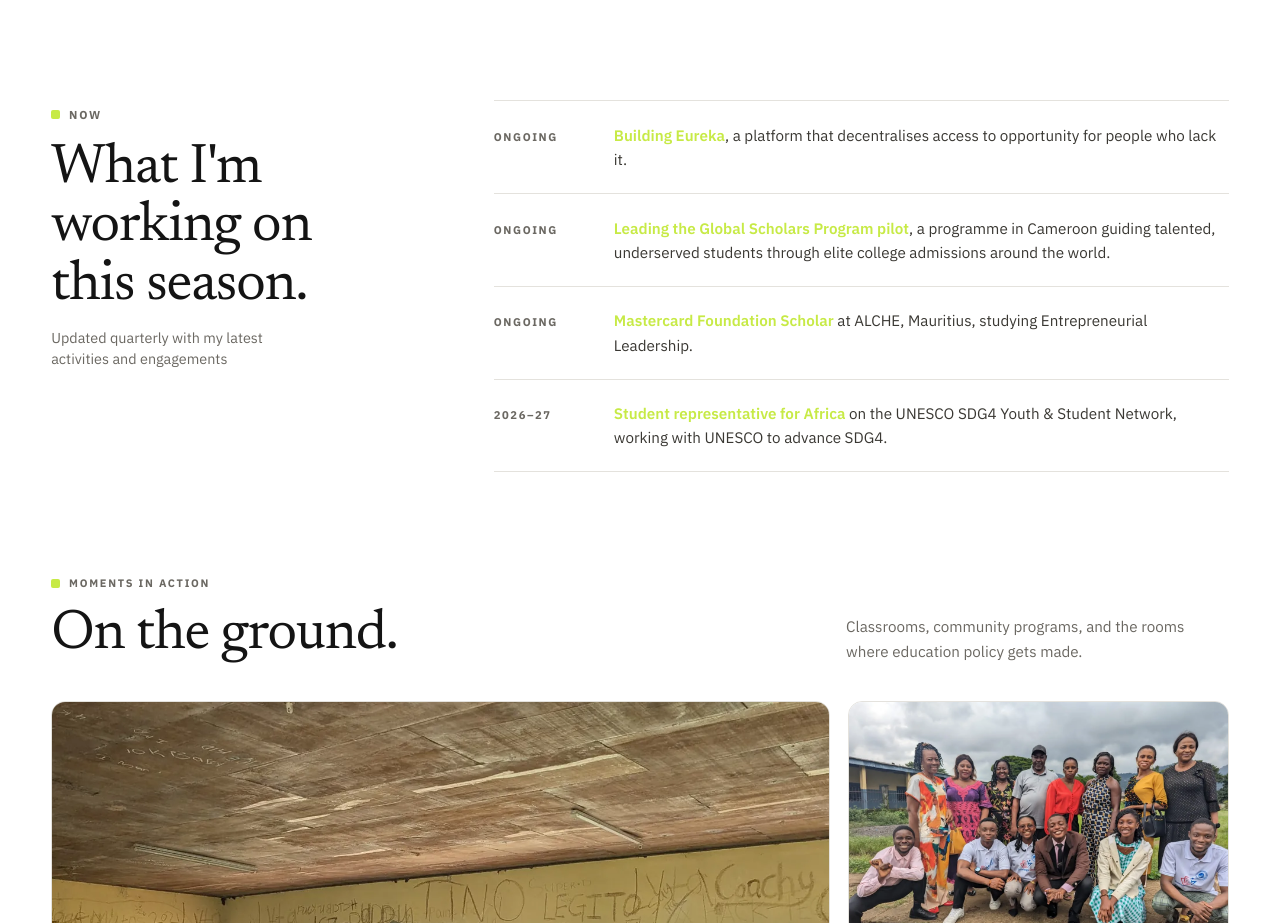
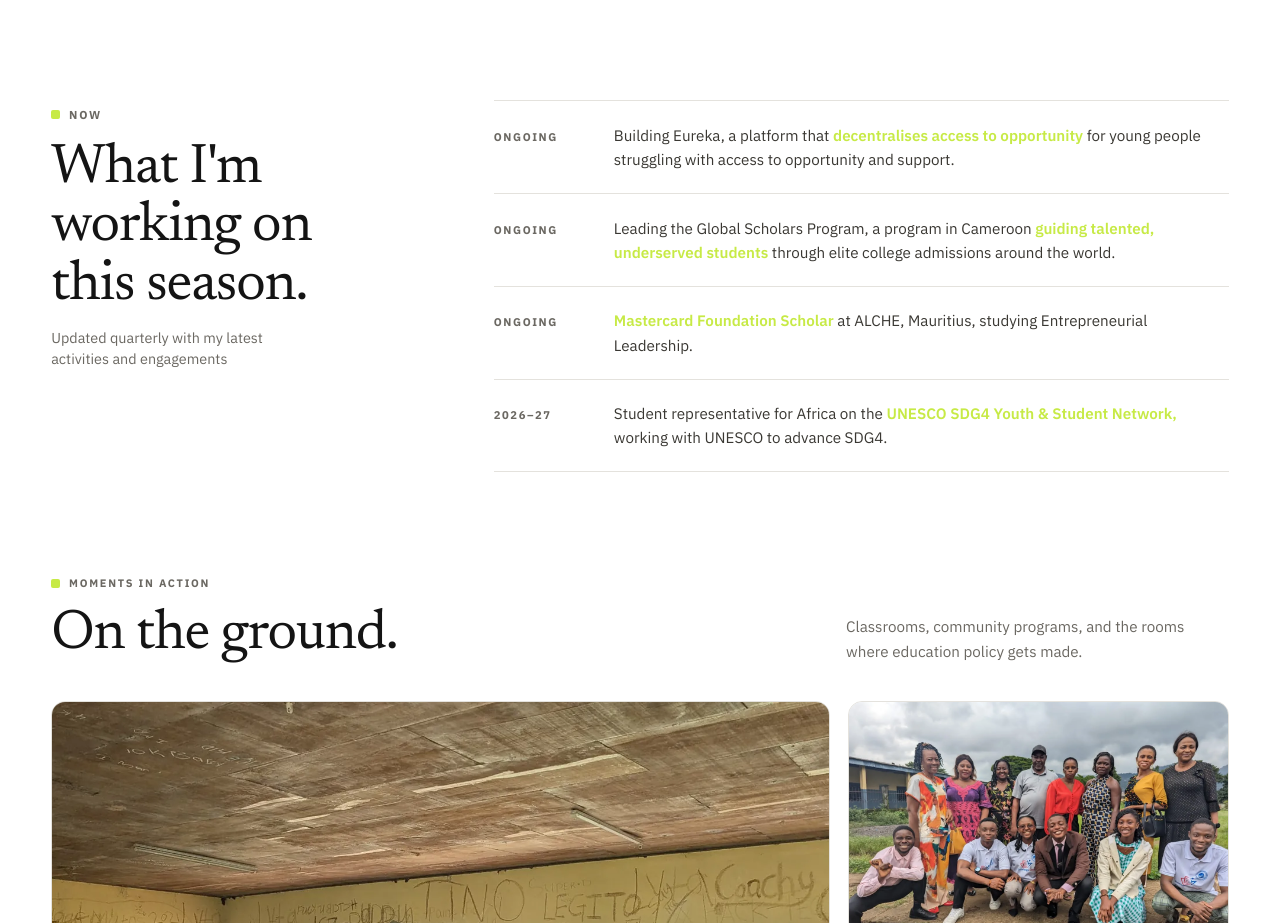
Before and after one commit to Sandy3435/Personal-Website, a plain HTML site: page index.html in a window 1280 px wide. Shown: the part 2044-2967 px from the top of the page. Drawn offline with Linux system fonts and the light colour scheme.

Commit message:
refactor(now): move green highlights to middle phrases; remove UNESCO logo background

```diff
--- a/index.html
+++ b/index.html
@@ -172,11 +172,11 @@
           <div class="now__list">
             <article class="now__item">
               <span class="now__status">ONGOING</span>
-              <p class="now__desc"><strong>Building Eureka</strong>, a platform that decentralises access to opportunity for people who lack it.</p>
+              <p class="now__desc">Building Eureka, a platform that <strong>decentralises access to opportunity</strong> for young people struggling with access to opportunity and support.</p>
             </article>
             <article class="now__item">
               <span class="now__status">ONGOING</span>
-              <p class="now__desc"><strong>Leading the Global Scholars Program pilot</strong>, a programme in Cameroon guiding talented, underserved students through elite college admissions around the world.</p>
+              <p class="now__desc">Leading the Global Scholars Program, a program in Cameroon <strong>guiding talented, underserved students</strong> through elite college admissions around the world.</p>
             </article>
             <article class="now__item">
               <span class="now__status">ONGOING</span>
@@ -184,7 +184,7 @@
             </article>
             <article class="now__item">
               <span class="now__status">2026–27</span>
-              <p class="now__desc"><strong>Student representative for Africa</strong> on the UNESCO SDG4 Youth &amp; Student Network, working with UNESCO to advance SDG4.</p>
+              <p class="now__desc">Student representative for Africa on the <strong>UNESCO SDG4 Youth &amp; Student Network,</strong> working with UNESCO to advance SDG4.</p>
             </article>
           </div>
         </div>
```
Also changed, not shown: assets/images/logos/images.webp.
